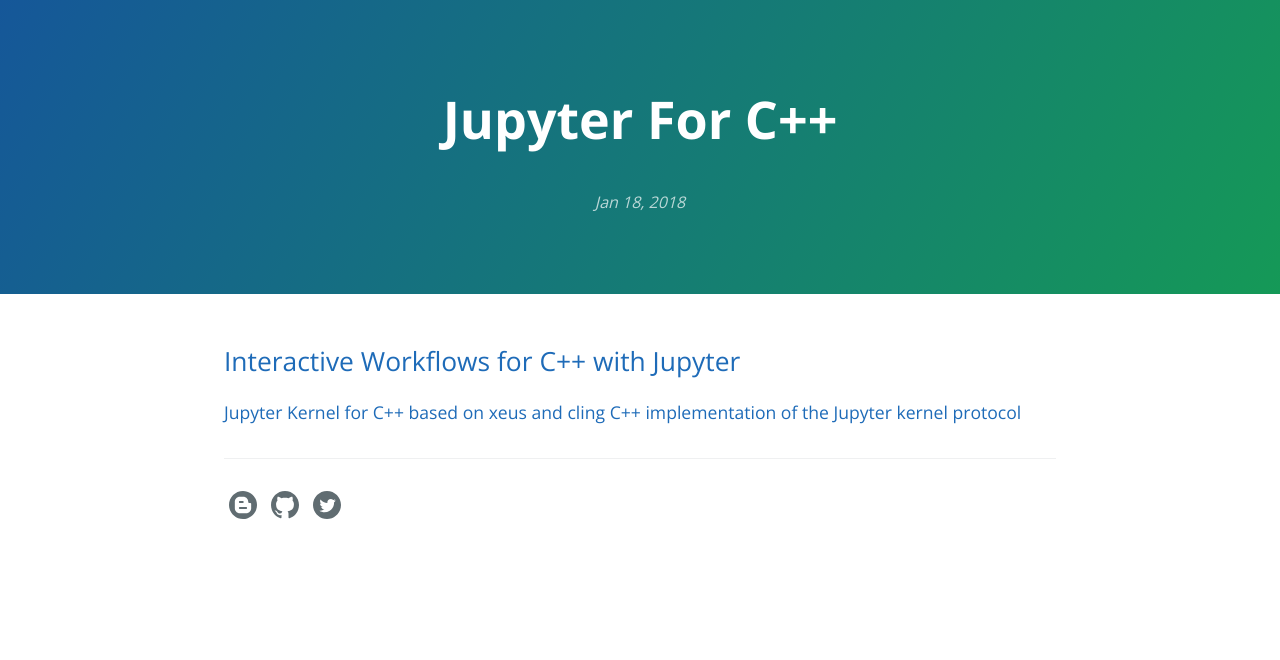
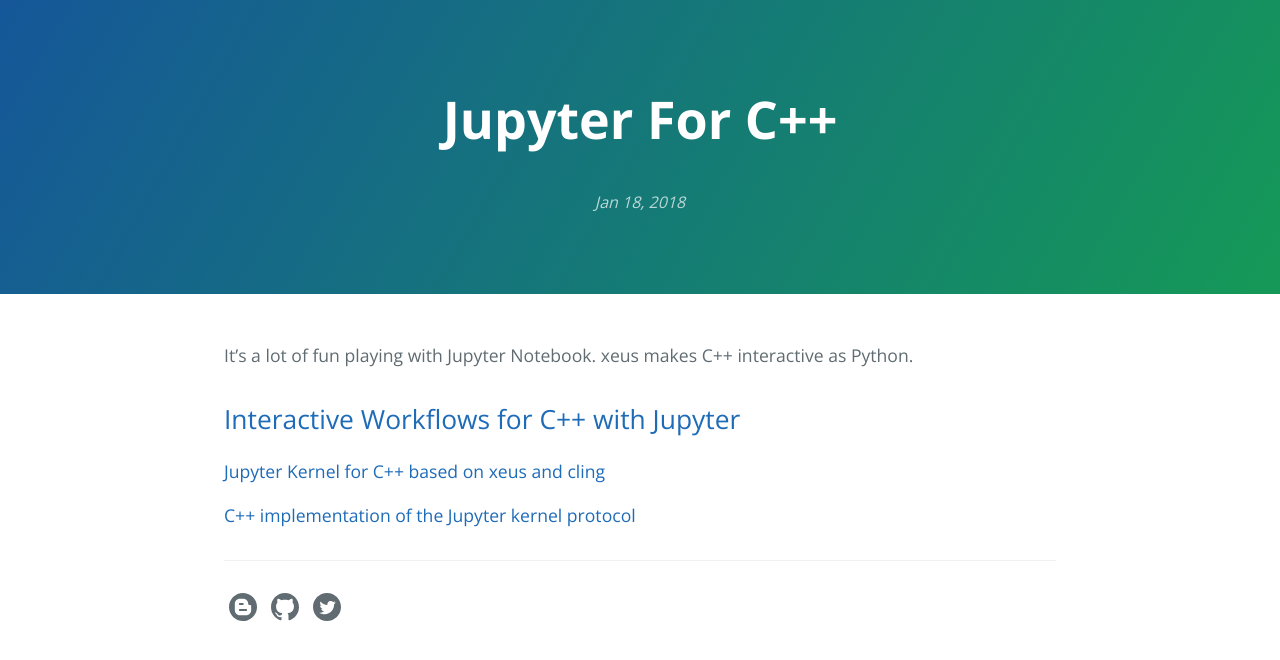
Before and after one commit to zikuicai/zikuicai.github.io, a Jekyll site: the page built from _posts/2018-01-18-Jupyter-for-C++.md, in a window 1280 px wide. Shown: the top 660 px of the page. Built offline with Jekyll 4.4.1, drawn with Linux system fonts in a browser that asks for light colours; our own code applies the rules of GitHub Pages for plain Markdown files.

Commit message:
Update 2018-01-18-Jupyter-for-C++.md

```diff
--- a/_posts/2018-01-18-Jupyter-for-C++.md
+++ b/_posts/2018-01-18-Jupyter-for-C++.md
@@ -1,4 +1,7 @@
+It's a lot of fun playing with Jupyter Notebook. xeus makes C++ interactive as Python.
+
 ## [Interactive Workflows for C++ with Jupyter](https://blog.jupyter.org/interactive-workflows-for-c-with-jupyter-fe9b54227d92)
 
 [Jupyter Kernel for C++ based on xeus and cling](https://github.com/QuantStack/xeus-cling)
+
 [C++ implementation of the Jupyter kernel protocol](https://github.com/QuantStack/xeus)
```
